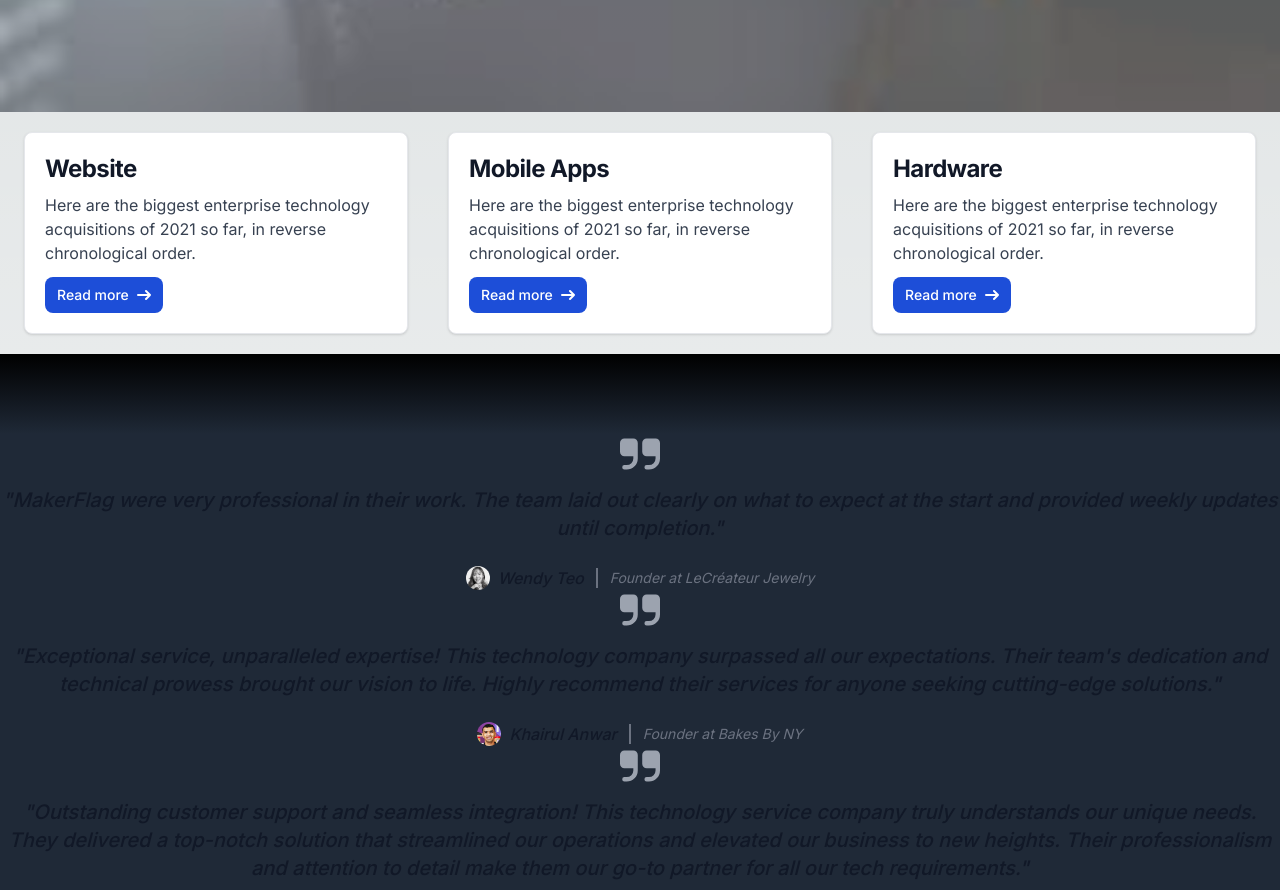
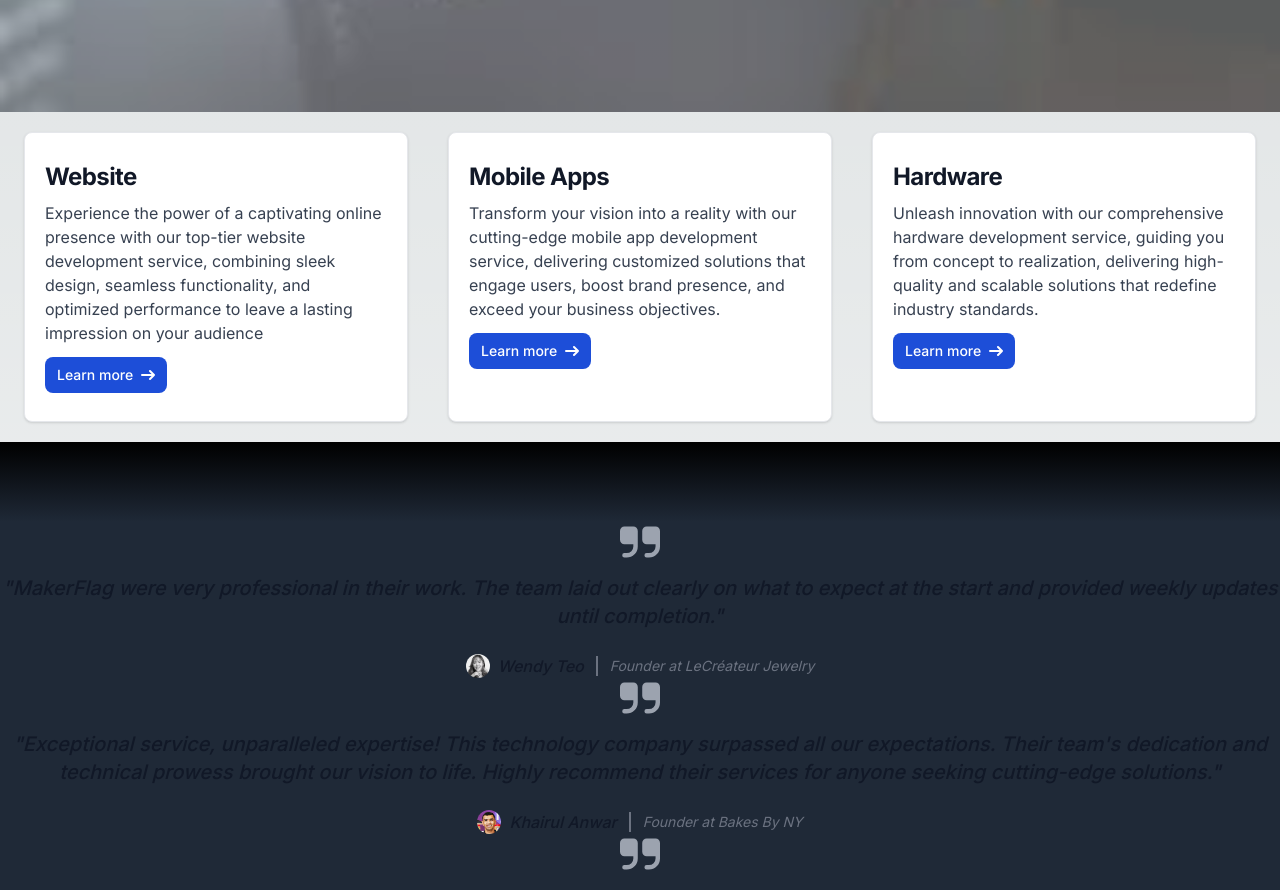
Before and after one commit to aothepro/techmakerflag, a Next.js app: page / in a window 1280 px wide. Shown: the part 780-1670 px from the top of the page. Built offline with nearby package versions, Linux system fonts and the light colour scheme.

Commit message:
changed text in home page cards and added link to contact page

```diff
--- a/src/Components/Card/Card.tsx
+++ b/src/Components/Card/Card.tsx
@@ -1,15 +1,18 @@
 import Image from "next/image";
+import Link from "next/link";
 
 export default function Card({
   title,
   body,
   buttonText,
+  href,
   imgSrc,
   className,
 }: {
   title: string;
   body: string;
   buttonText: string;
+  href: string;
   imgSrc?: string;
   className?: string;
 }) {
@@ -36,11 +39,11 @@ export default function Card({
         <p className="mb-3 font-normal text-gray-700 dark:text-gray-400">
           {body}
         </p>
-        <a
-          href="#"
+        <Link
+          href={href}
           className="inline-flex items-center px-3 py-2 text-sm font-medium text-center text-white bg-blue-700 rounded-lg hover:bg-blue-800 focus:ring-4 focus:outline-none focus:ring-blue-300 dark:bg-blue-600 dark:hover:bg-blue-700 dark:focus:ring-blue-800"
         >
-          Read more
+          {buttonText}
           <svg
             className="w-3.5 h-3.5 ml-2"
             aria-hidden="true"
@@ -56,7 +59,7 @@ export default function Card({
               d="M1 5h12m0 0L9 1m4 4L9 9"
             />
           </svg>
-        </a>
+        </Link>
       </div>
     </div>
   );
--- a/src/app/page.tsx
+++ b/src/app/page.tsx
@@ -32,28 +32,31 @@ export default function Home() {
       </div>
       <section className="flex space-between flex-col md:flex-row">
         <Card
-          className="my-5 mx-5"
+          className="my-5 mx-5 py-2"
           title="Website"
           body={
-            "Here are the biggest enterprise technology acquisitions of 2021 so far, in reverse chronological order."
+            "Experience the power of a captivating online presence with our top-tier website development service, combining sleek design, seamless functionality, and optimized performance to leave a lasting impression on your audience"
           }
-          buttonText={""}
+          buttonText={"Learn more"}
+          href={"/contact"}
         />
         <Card
-          className="my-5 mx-5"
+          className="my-5 mx-5 py-2"
           title="Mobile Apps"
           body={
-            "Here are the biggest enterprise technology acquisitions of 2021 so far, in reverse chronological order."
+            "Transform your vision into a reality with our cutting-edge mobile app development service, delivering customized solutions that engage users, boost brand presence, and exceed your business objectives."
           }
-          buttonText={""}
+          buttonText={"Learn more"}
+          href={"/contact"}
         />
         <Card
-          className="my-5 mx-5"
+          className="my-5 mx-5 py-2"
           title="Hardware"
           body={
-            "Here are the biggest enterprise technology acquisitions of 2021 so far, in reverse chronological order."
+            "Unleash innovation with our comprehensive hardware development service, guiding you from concept to realization, delivering high-quality and scalable solutions that redefine industry standards."
           }
-          buttonText={""}
+          buttonText={"Learn more"}
+          href={"/contact"}
         />
       </section>
       {/* Gradient */}
```
